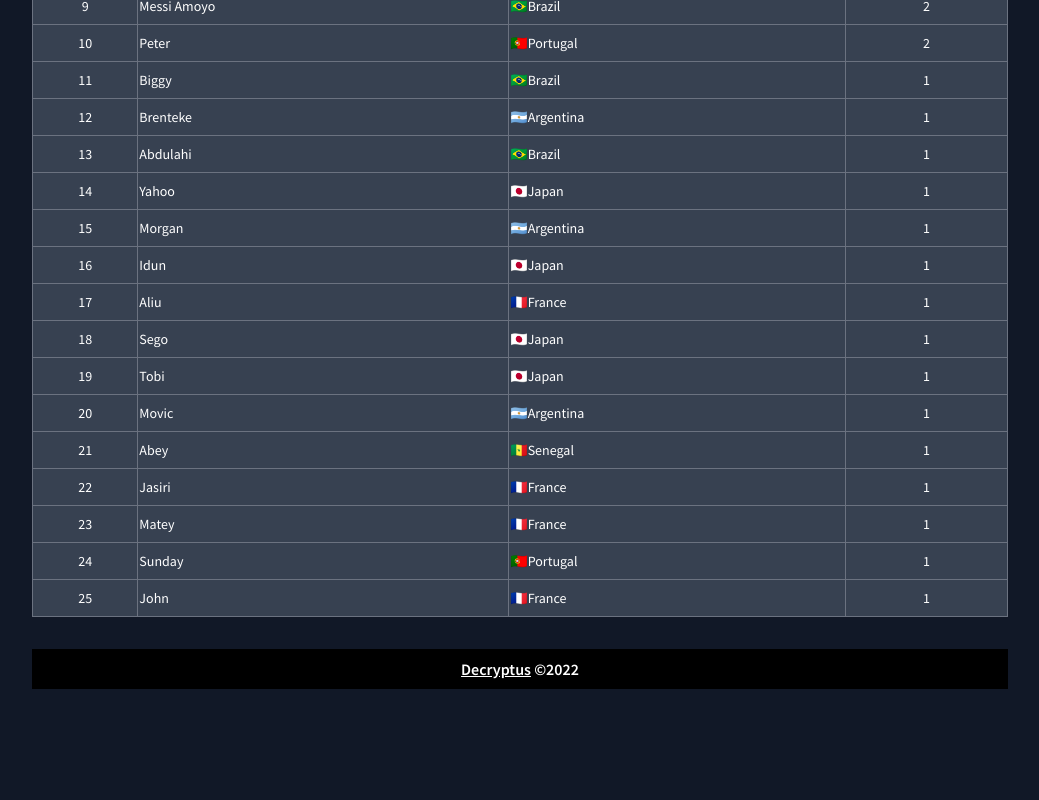
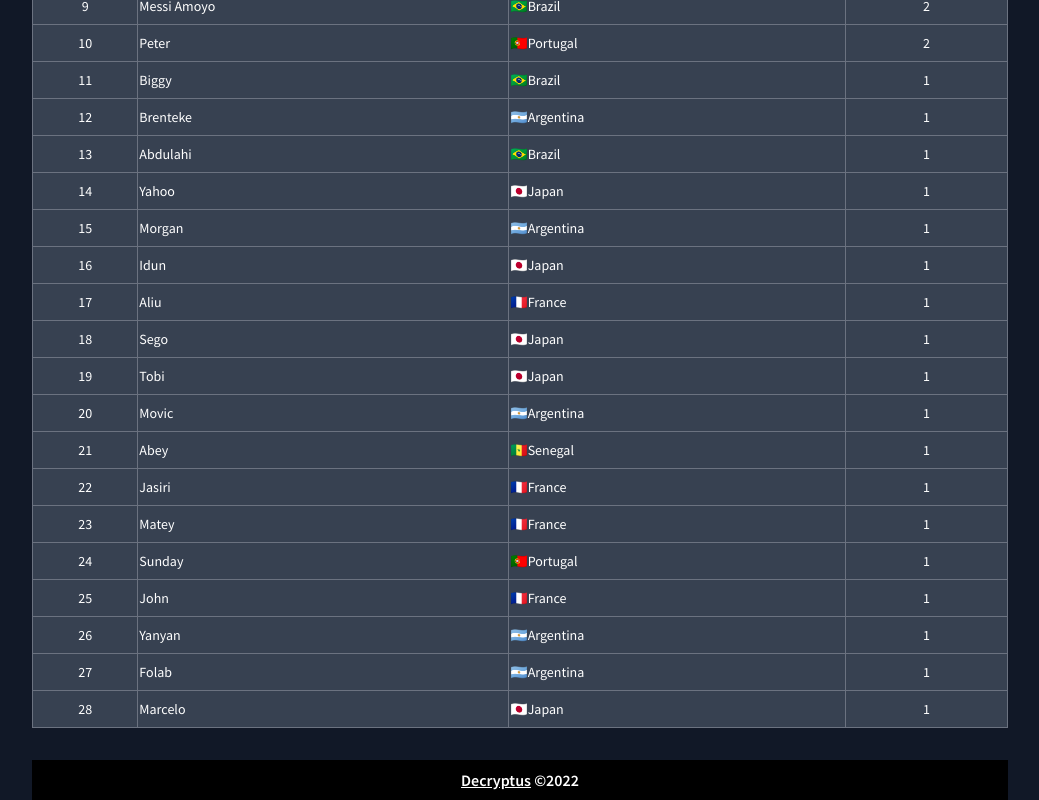
Before and after one commit to Decryptus007/football-team, a website: page goal-chart.html in a window 1280 px wide. Shown: the part 470-1270 px from the top of the page, without its empty margins (120-1159 px from the left). Before the commit the page ends 1159 px from the top, so only its background shows below. Drawn offline with Linux system fonts and the light colour scheme; a web font is replaced by a local one.

Commit message:
season ended

```diff
--- a/goal-chart.html
+++ b/goal-chart.html
@@ -82,44 +82,25 @@
           <td class="border border-gray-500 bg-gray-700 py-2">6</td>
         </tr>
         <tr class="text-center">
-
           <td class="border border-gray-500 bg-gray-700 py-2">3</td>
-
           <td class="border border-gray-500 bg-gray-700 py-2 text-left">
-
             Yusuf
-
           </td>
-
           <td class="border border-gray-500 bg-gray-700 py-2 text-left">
-
             🇫🇷France
-
           </td>
-
           <td class="border border-gray-500 bg-gray-700 py-2">6</td>
-
         </tr>
         <tr class="text-center">
-
           <td class="border border-gray-500 bg-gray-700 py-2">4</td>
-
           <td class="border border-gray-500 bg-gray-700 py-2 text-left">
-
             Sola
-
           </td>
-
           <td class="border border-gray-500 bg-gray-700 py-2 text-left">
-
             🇫🇷France
-
           </td>
-
           <td class="border border-gray-500 bg-gray-700 py-2">6</td>
-
         </tr>
-
         <tr class="text-center">
           <td class="border border-gray-500 bg-gray-700 py-2">5</td>
           <td class="border border-gray-500 bg-gray-700 py-2 text-left">
@@ -322,23 +303,44 @@
           <td class="border border-gray-500 bg-gray-700 py-2">1</td>
         </tr>
         <tr class="text-center">
-
           <td class="border border-gray-500 bg-gray-700 py-2">25</td>
-
           <td class="border border-gray-500 bg-gray-700 py-2 text-left">
-
             John
-
           </td>
-
           <td class="border border-gray-500 bg-gray-700 py-2 text-left">
-
             🇫🇷France
-
           </td>
-
           <td class="border border-gray-500 bg-gray-700 py-2">1</td>
-
+        </tr>
+        <tr class="text-center">
+          <td class="border border-gray-500 bg-gray-700 py-2">26</td>
+          <td class="border border-gray-500 bg-gray-700 py-2 text-left">
+            Yanyan
+          </td>
+          <td class="border border-gray-500 bg-gray-700 py-2 text-left">
+            🇦🇷Argentina
+          </td>
+          <td class="border border-gray-500 bg-gray-700 py-2">1</td>
+        </tr>
+        <tr class="text-center">
+          <td class="border border-gray-500 bg-gray-700 py-2">27</td>
+          <td class="border border-gray-500 bg-gray-700 py-2 text-left">
+            Folab
+          </td>
+          <td class="border border-gray-500 bg-gray-700 py-2 text-left">
+            🇦🇷Argentina
+          </td>
+          <td class="border border-gray-500 bg-gray-700 py-2">1</td>
+        </tr>
+        <tr class="text-center">
+          <td class="border border-gray-500 bg-gray-700 py-2">28</td>
+          <td class="border border-gray-500 bg-gray-700 py-2 text-left">
+            Marcelo
+          </td>
+          <td class="border border-gray-500 bg-gray-700 py-2 text-left">
+            🇯🇵Japan
+          </td>
+          <td class="border border-gray-500 bg-gray-700 py-2">1</td>
         </tr>
       </tbody>
     </table>
```
Also changed, not shown: fixture.html (+2 -2 lines), table.html (+9 -9 lines), css/output.css.
